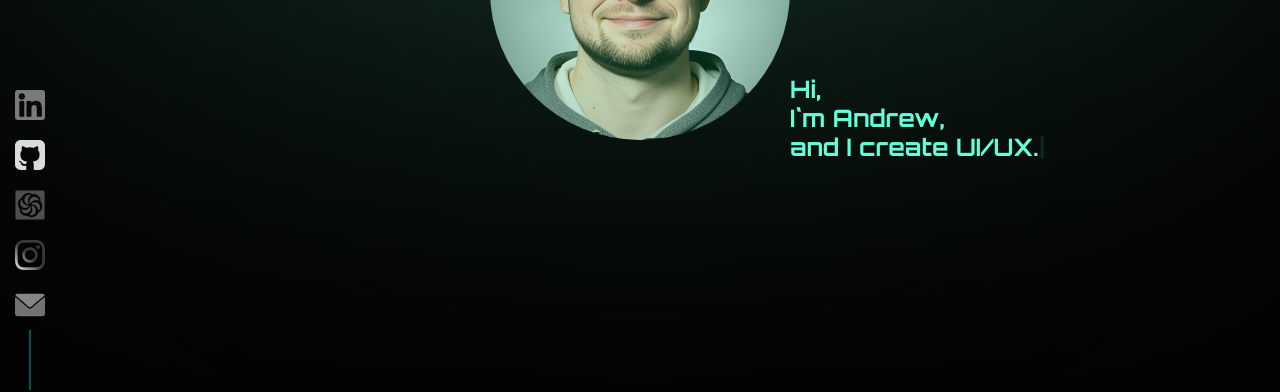
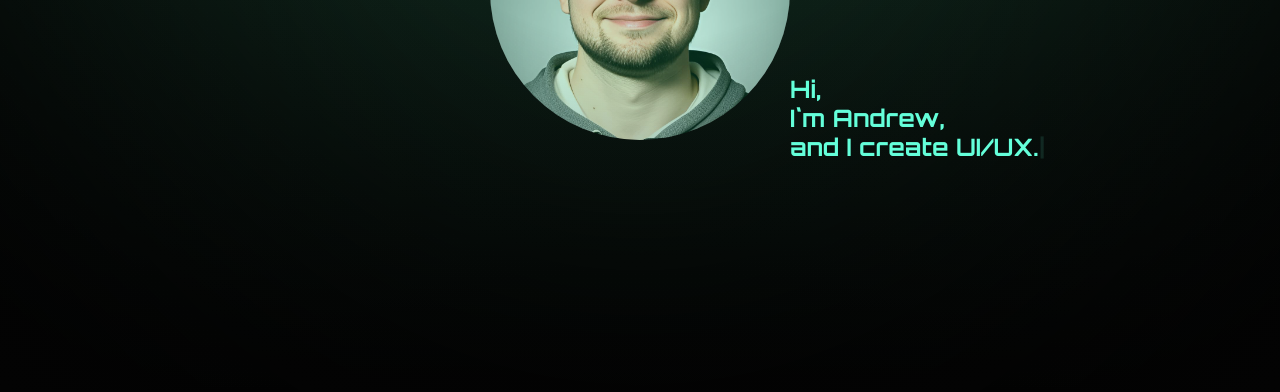
Before and after one commit to sibiryakov090591/portfolio_src, a React (Create React App) app: page / in a window 1280 px wide. Shown: the part 410-802 px from the top of the page. Built offline with nearby package versions, Linux system fonts and the light colour scheme; no server answers.

Commit message:
fixeed socials

```diff
--- a/src/App.tsx
+++ b/src/App.tsx
@@ -10,18 +10,17 @@ import Skills from "./blocks/skills/Skills";
 import Menu from "./components/menu/Menu";
 import About from "./blocks/about-me/About";
 import Socials from "./components/socials/Socials";
-import { Hidden, useMediaQuery, useTheme } from "@material-ui/core";
+import { useMediaQuery, useTheme } from "@material-ui/core";
 
 function App() {
   const theme = useTheme();
   const isMdDown = useMediaQuery(theme.breakpoints.down("md"));
+  const hideSocials = useMediaQuery(theme.breakpoints.down(1400));
 
   return (
     <React.Fragment>
       <Menu />
-      <Hidden smDown>
-        <Socials />
-      </Hidden>
+      {!hideSocials && <Socials />}
       <main id="main">
         <Hero />
         <About />
--- a/src/blocks/footer/Footer.tsx
+++ b/src/blocks/footer/Footer.tsx
@@ -70,7 +70,6 @@ const Footer: React.FC = () => {
             </NavLink>
           </ul>
         </nav>
-        <Hidden mdUp>
         <div className={classes.socialsWrapper}>
           <div className={classes.imgWrapper}>
             <a
@@ -118,7 +117,6 @@ const Footer: React.FC = () => {
             </a>
           </div>
         </div>
-        </Hidden>
         <div style={{ textAlign: "center" }}>
           © {new Date().getFullYear()} Andrew Sibiriakov -{" "}
           <Hidden smUp>
--- a/src/components/socials/styles.ts
+++ b/src/components/socials/styles.ts
@@ -6,7 +6,7 @@ export const useStyles = makeStyles((theme: AppTheme) => ({
     zIndex: 1,
     position: "fixed",
     bottom: 0,
-    left: 15,
+    left: 25,
   },
   imgWrapper: {
     width: 30,
```
Lines whose indentation alone changed are shown as unchanged.
